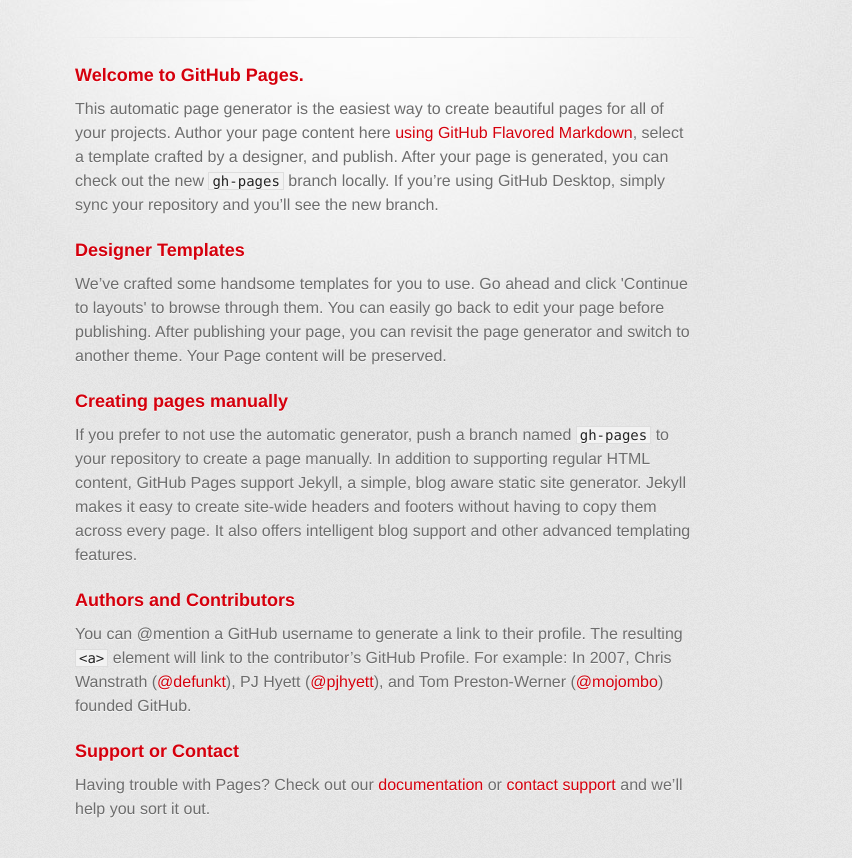
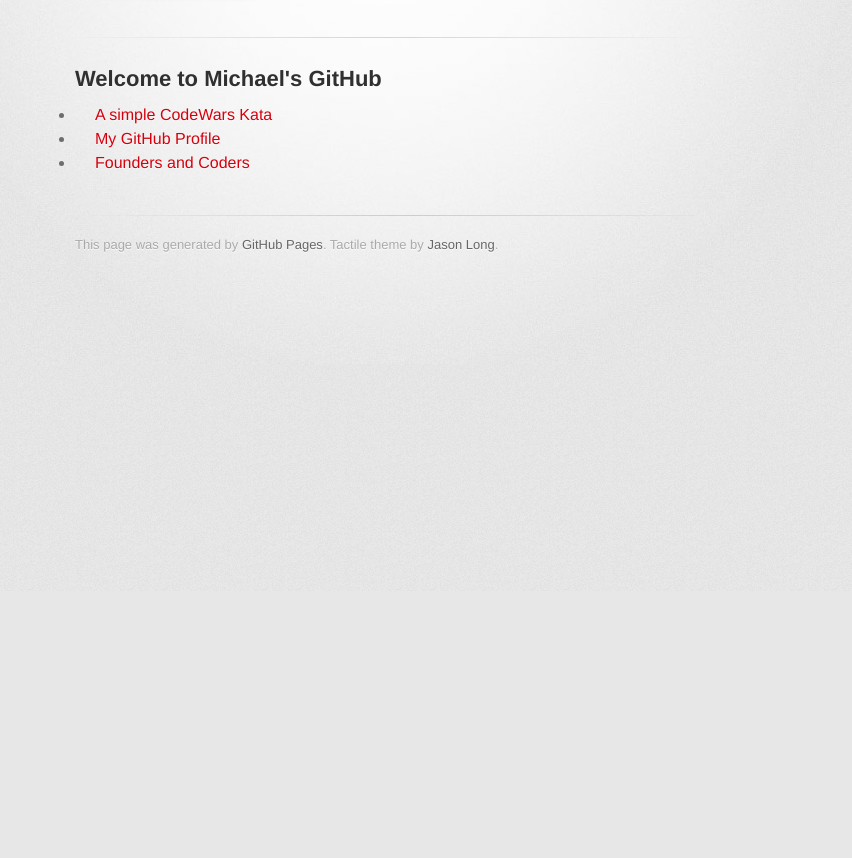
Before and after one commit to ocirion/ocirion.github.io, a plain HTML site: page index.html in a window 1280 px wide. Shown: the part 209-1067 px from the top of the page, without its empty margins (255-1107 px from the left). After the commit the page ends 800 px from the top, so only its background shows below. Drawn offline with Linux system fonts and the light colour scheme; a web font is replaced by a local one.

Commit message:
Replace master branch with page content via GitHub

```diff
--- a/index.html
+++ b/index.html
@@ -10,7 +10,7 @@
     <!--[if lt IE 9]>
     <script src="//html5shiv.googlecode.com/svn/trunk/html5.js"></script>
     <![endif]-->
-    <title>Ocirion.GitHub.io by ocirion</title>
+    <title>ocirion.github.io by ocirion</title>
   </head>
 
   <body>
@@ -18,7 +18,7 @@
       <div class="inner">
 
         <header>
-          <h1>Ocirion.GitHub.io</h1>
+          <h1>ocirion.github.io</h1>
           <h2>Michael&#39;s GitHub page</h2>
         </header>
 
@@ -29,30 +29,14 @@
         <hr>
 
         <section id="main_content">
-          <h3>
-<a id="welcome-to-github-pages" class="anchor" href="#welcome-to-github-pages" aria-hidden="true"><span aria-hidden="true" class="octicon octicon-link"></span></a>Welcome to GitHub Pages.</h3>
+          <h2>
+<a id="welcome-to-michaels-github" class="anchor" href="#welcome-to-michaels-github" aria-hidden="true"><span aria-hidden="true" class="octicon octicon-link"></span></a>Welcome to Michael's GitHub</h2>
 
-<p>This automatic page generator is the easiest way to create beautiful pages for all of your projects. Author your page content here <a href="https://guides.github.com/features/mastering-markdown/">using GitHub Flavored Markdown</a>, select a template crafted by a designer, and publish. After your page is generated, you can check out the new <code>gh-pages</code> branch locally. If you’re using GitHub Desktop, simply sync your repository and you’ll see the new branch.</p>
-
-<h3>
-<a id="designer-templates" class="anchor" href="#designer-templates" aria-hidden="true"><span aria-hidden="true" class="octicon octicon-link"></span></a>Designer Templates</h3>
-
-<p>We’ve crafted some handsome templates for you to use. Go ahead and click 'Continue to layouts' to browse through them. You can easily go back to edit your page before publishing. After publishing your page, you can revisit the page generator and switch to another theme. Your Page content will be preserved.</p>
-
-<h3>
-<a id="creating-pages-manually" class="anchor" href="#creating-pages-manually" aria-hidden="true"><span aria-hidden="true" class="octicon octicon-link"></span></a>Creating pages manually</h3>
-
-<p>If you prefer to not use the automatic generator, push a branch named <code>gh-pages</code> to your repository to create a page manually. In addition to supporting regular HTML content, GitHub Pages support Jekyll, a simple, blog aware static site generator. Jekyll makes it easy to create site-wide headers and footers without having to copy them across every page. It also offers intelligent blog support and other advanced templating features.</p>
-
-<h3>
-<a id="authors-and-contributors" class="anchor" href="#authors-and-contributors" aria-hidden="true"><span aria-hidden="true" class="octicon octicon-link"></span></a>Authors and Contributors</h3>
-
-<p>You can @mention a GitHub username to generate a link to their profile. The resulting <code>&lt;a&gt;</code> element will link to the contributor’s GitHub Profile. For example: In 2007, Chris Wanstrath (<a href="https://github.com/defunkt" class="user-mention">@defunkt</a>), PJ Hyett (<a href="https://github.com/pjhyett" class="user-mention">@pjhyett</a>), and Tom Preston-Werner (<a href="https://github.com/mojombo" class="user-mention">@mojombo</a>) founded GitHub.</p>
-
-<h3>
-<a id="support-or-contact" class="anchor" href="#support-or-contact" aria-hidden="true"><span aria-hidden="true" class="octicon octicon-link"></span></a>Support or Contact</h3>
-
-<p>Having trouble with Pages? Check out our <a href="https://help.github.com/pages">documentation</a> or <a href="https://github.com/contact">contact support</a> and we’ll help you sort it out.</p>
+<ul>
+<li><a href="https://www.codewars.com/kata/583ade15666df5a64e000058">A simple CodeWars Kata</a></li>
+<li><a href="https://github.com/ocirion">My GitHub Profile</a></li>
+<li><a href="http://www.foundersandcoders.com/">Founders and Coders</a></li>
+</ul>
         </section>
 
         <footer>
```
Also changed, not shown: params.json (+2 -2 lines).
